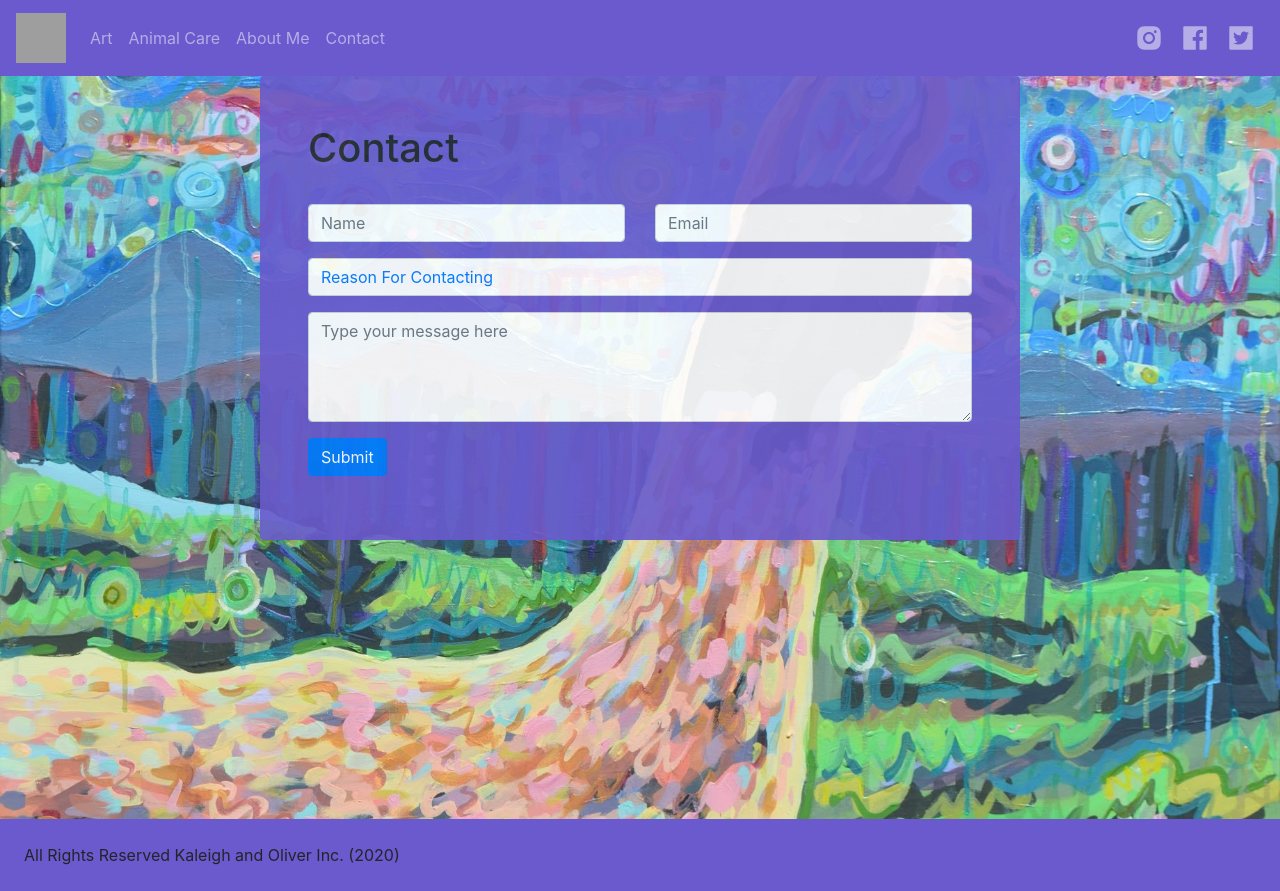
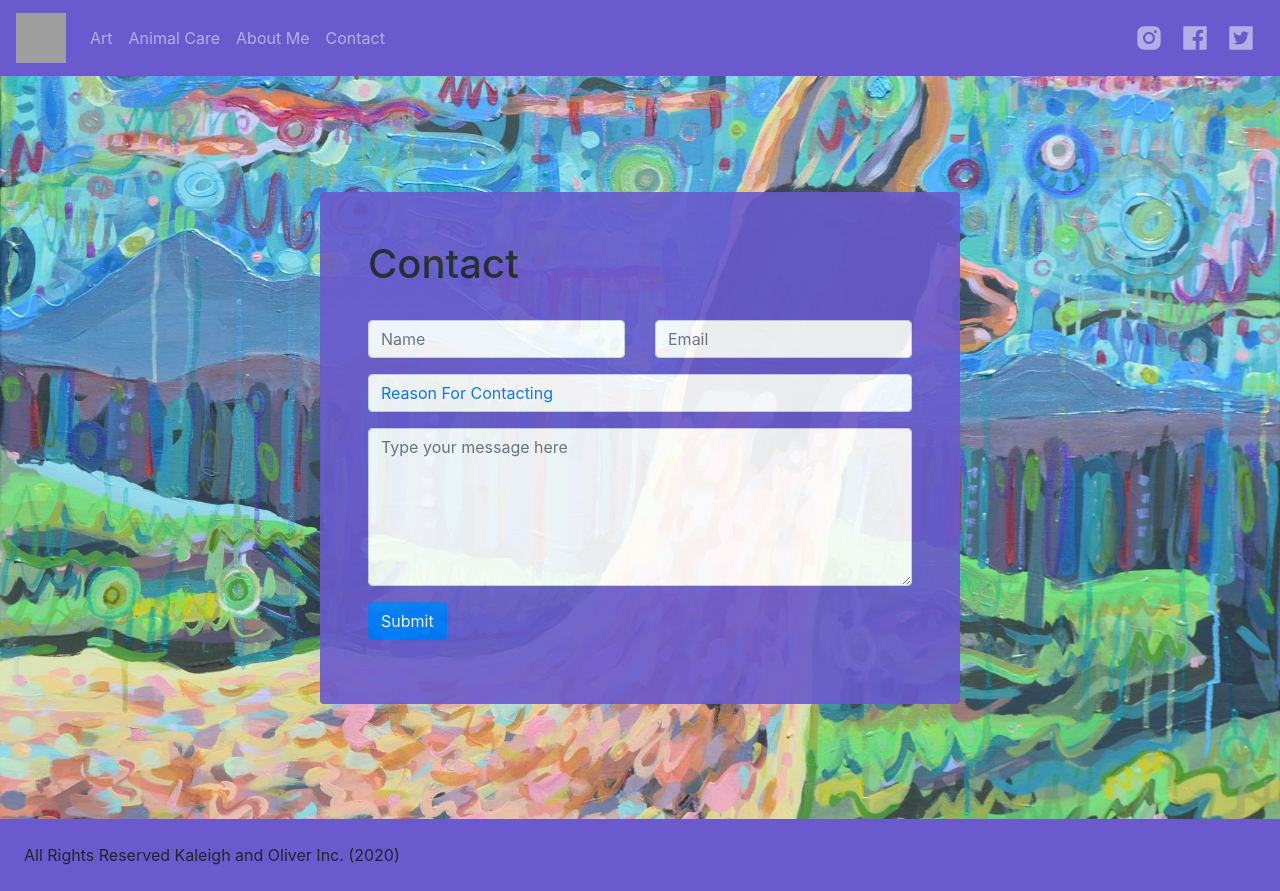
Before and after one commit to Oliver-Hull-III/Oliver-Hull-III.github.io, a React (Create React App) app: page /contact in a window 1280 px wide. Built offline with nearby package versions, Linux system fonts and the light colour scheme; grey boxes are pictures that could not be loaded.

Commit message:
fixed contact page

```diff
--- a/src/About.js
+++ b/src/About.js
@@ -4,10 +4,10 @@ import Portrait from './images/portrait.png';
 import aboutBackground from './images/about-background.jpg';
 
 const About = () => (
-  <div className="contact-container vw-100" style={{backgroundImage:`url(${aboutBackground})`}}>
+  <div className="main-container vw-100" style={{backgroundImage:`url(${aboutBackground})`}}>
     <Container>
-      <Row className="h-100" >
-        <Col sm={12} lg ={6} className="h-100 align-self-center">
+      <Row>
+        <Col sm={12} lg ={6} className="h-100">
           <div className="card">
             <div className="card-body">
               <h1>About Me</h1>
--- a/src/App.css
+++ b/src/App.css
@@ -45,7 +45,7 @@
 }
 
 
-.contact-container {
+.main-container {
   background-position: center center;
   background-repeat: 'no-repeat';
   background-size: cover;
@@ -53,6 +53,14 @@
 }
 
 
+.contact-container {
+  display: flex;
+}
+
+.contact-card {
+  align-self: center;
+
+}
 
 
 
--- a/src/Contact.js
+++ b/src/Contact.js
@@ -1,5 +1,5 @@
 import React, {Component} from 'react';
-import { Form, Button, Row, Col, FormGroup, Container } from 'react-bootstrap';
+import { Form, Button, Row, Col, FormGroup } from 'react-bootstrap';
 import * as emailjs from 'emailjs-com'
 import defaultBackground from './llama.jpg';
 import pypBackground from './dog.jpg';
@@ -60,12 +60,11 @@ class Contact extends Component {
     render() {
         return(
 
-            <Form  onSubmit={this.handleSubmit.bind(this)}>
+        <Form  onSubmit={this.handleSubmit.bind(this)}>
 
-            <div className="contact-container" style={{backgroundImage : `url(${this.state.backgroundImage})`}}>
-                <Container className="h-100">
-                    <Row className="h-100 d-flex">
-                        <Col className="p-5 primary-color rounded my-auto offset-md-2 opacity-4" sm={12} md={8}>
+            <div className="main-container contact-container" style={{backgroundImage : `url(${this.state.backgroundImage})`}}>
+
+                        <Col className="primary-color rounded my-auto offset-md-2 offset-lg-3 p-sm-3 p-md-5 opacity-4 contact-card" sm={12} md={8} lg={6}>
                         <h1 className="mb-4">Contact</h1>
 
                             <FormGroup>
@@ -105,7 +104,7 @@ class Contact extends Component {
                             </FormGroup>
                             <FormGroup>
                                 <Form.Control
-                                    rows={4}
+                                    rows={6}
                                     as="textarea"
                                     placeholder="Type your message here"
                                     name="message"
@@ -119,8 +118,7 @@ class Contact extends Component {
                                 </Button>
                             </FormGroup>
                         </Col>
-                    </Row>
-                </Container>
+
             </div>
             </Form>
 
```
